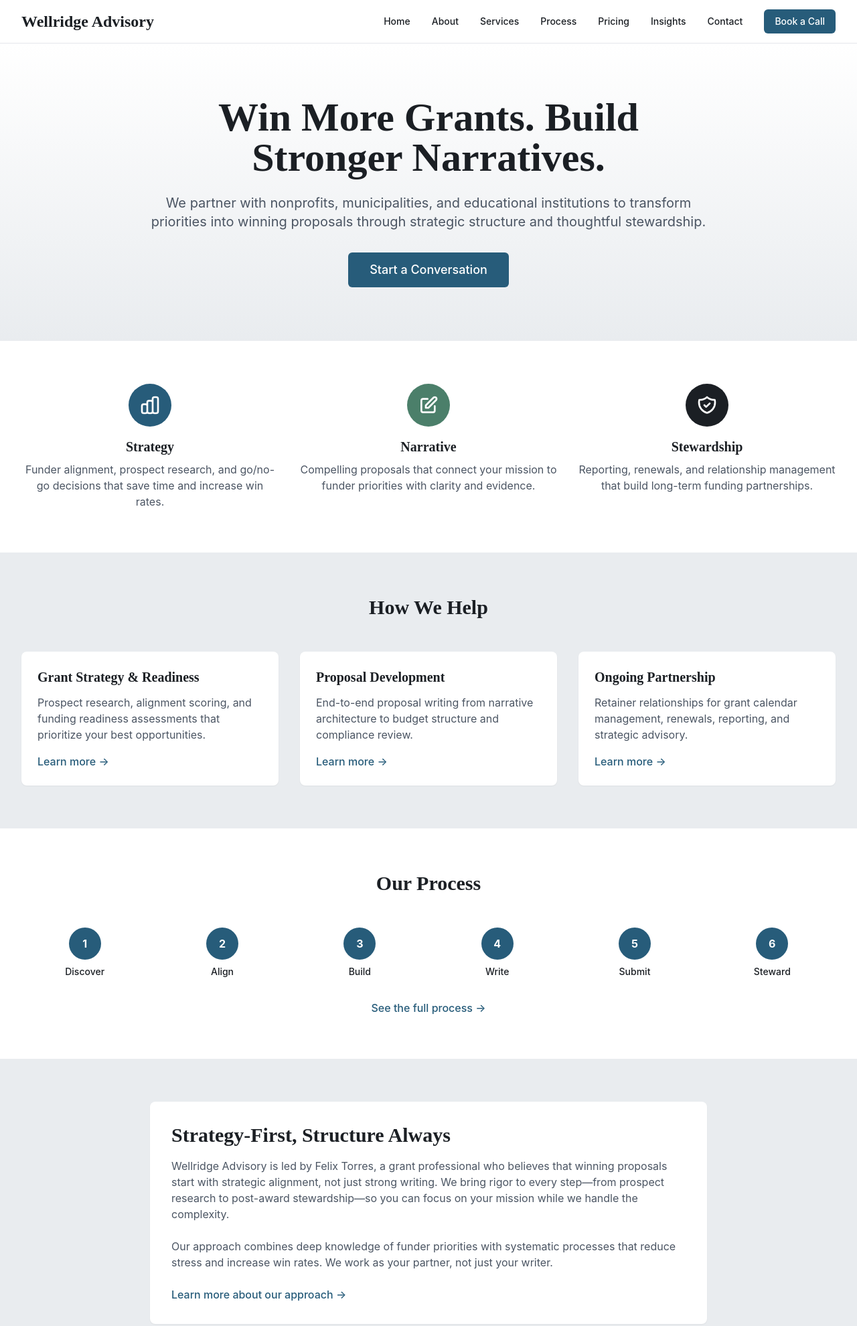
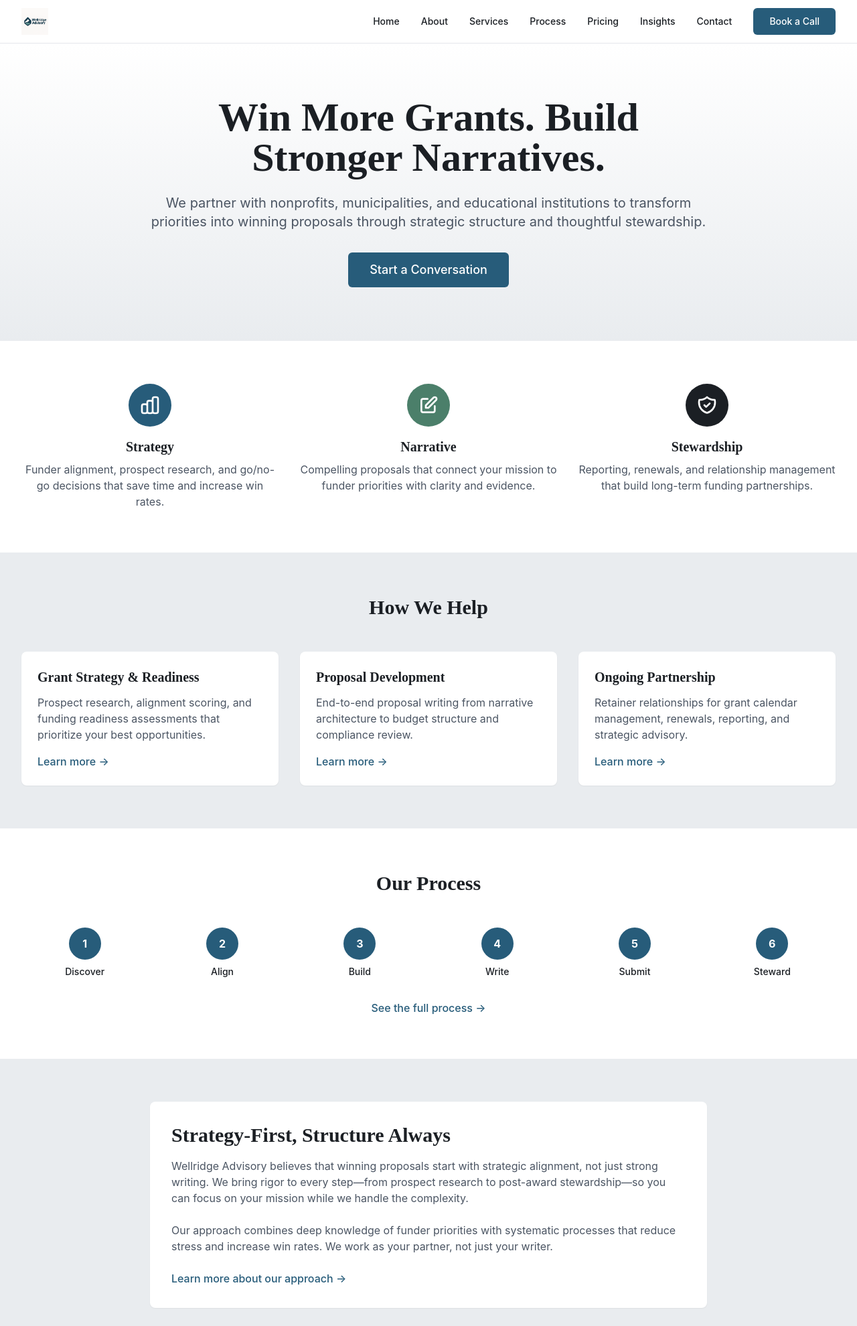
Before and after one commit to fdtorres1/wellridge_site, an Astro site: page / in a window 1280 px wide. Shown: the top 1980 px of the page at 67% size. Built offline with nearby package versions, Linux system fonts and the light colour scheme; Astro itself is replaced by a stand-in of ours.

Commit message:
Version 1.2.0: Add Wellridge logo to header and Felix photo to About section

```diff
--- a/package.json
+++ b/package.json
@@ -1,7 +1,7 @@
 {
   "name": "wellridge_site",
   "type": "module",
-  "version": "1.1.0",
+  "version": "1.2.0",
   "scripts": {
     "dev": "astro dev",
     "build": "astro build",
--- a/src/components/Header.astro
+++ b/src/components/Header.astro
@@ -14,8 +14,12 @@ const navItems = [
   <nav class="max-w-7xl mx-auto px-4 sm:px-6 lg:px-8">
     <div class="flex justify-between items-center h-16">
       <div class="flex items-center">
-        <a href="/" class="text-2xl font-serif font-bold text-slate-deep">
-          Wellridge Advisory
+        <a href="/" class="flex items-center">
+          <img
+            src="/wellridge-logo.png"
+            alt="Wellridge Advisory"
+            class="h-10 w-auto"
+          />
         </a>
       </div>
       <div class="hidden md:flex items-center space-x-8">
@@ -29,7 +33,7 @@ const navItems = [
         ))}
         <a
           href="/contact"
-          class="ml-4 px-4 py-2 bg-ridge-blue text-white rounded-md text-sm font-medium hover:bg-opacity-90 transition-colors"
+          class="ml-6 px-6 py-2.5 bg-ridge-blue text-white rounded-md text-sm font-medium hover:bg-opacity-90 transition-colors whitespace-nowrap"
         >
           Book a Call
         </a>
--- a/src/pages/about.astro
+++ b/src/pages/about.astro
@@ -66,6 +66,15 @@ import BaseLayout from '../layouts/BaseLayout.astro';
     <div class="max-w-4xl mx-auto px-4 sm:px-6 lg:px-8">
       <h2 class="text-3xl font-serif font-bold mb-6">About Felix</h2>
       <div class="bg-white p-8 rounded-lg shadow-sm">
+        <div class="flex flex-col md:flex-row gap-8 items-start">
+          <div class="flex-shrink-0">
+            <img
+              src="/felix-torres.jpg"
+              alt="Felix Torres, Founder and Principal of Wellridge Advisory"
+              class="w-64 h-64 object-cover rounded-lg shadow-md"
+            />
+          </div>
+          <div class="flex-1">
             <p class="text-lg text-gray-700 mb-4">
               Felix Torres is the founder and principal of Wellridge Advisory. With deep experience in grant writing, RFP response, and nonprofit strategy, Felix brings a systematic approach to proposal development that prioritizes funder alignment and organizational capacity-building.
             </p>
@@ -75,6 +84,8 @@ import BaseLayout from '../layouts/BaseLayout.astro';
             <p class="text-lg text-gray-700">
               When not writing proposals, Felix can be found exploring the intersection of strategy, narrative, and impact—and sharing those insights through the Wellridge Advisory blog.
             </p>
+          </div>
+        </div>
       </div>
     </div>
   </section>
--- a/src/pages/index.astro
+++ b/src/pages/index.astro
@@ -122,7 +122,7 @@ import BaseLayout from '../layouts/BaseLayout.astro';
       <div class="bg-white p-8 rounded-lg shadow-sm">
         <h2 class="text-3xl font-serif font-bold mb-4">Strategy-First, Structure Always</h2>
         <p class="text-gray-600 mb-6">
-          Wellridge Advisory is led by Felix Torres, a grant professional who believes that winning proposals start with strategic alignment, not just strong writing. We bring rigor to every step—from prospect research to post-award stewardship—so you can focus on your mission while we handle the complexity.
+          Wellridge Advisory believes that winning proposals start with strategic alignment, not just strong writing. We bring rigor to every step—from prospect research to post-award stewardship—so you can focus on your mission while we handle the complexity.
         </p>
         <p class="text-gray-600 mb-6">
           Our approach combines deep knowledge of funder priorities with systematic processes that reduce stress and increase win rates. We work as your partner, not just your writer.
```
Also changed, not shown: public/wellridge-logo.png (added), 1 other file. Lines whose indentation alone changed are shown as unchanged.
